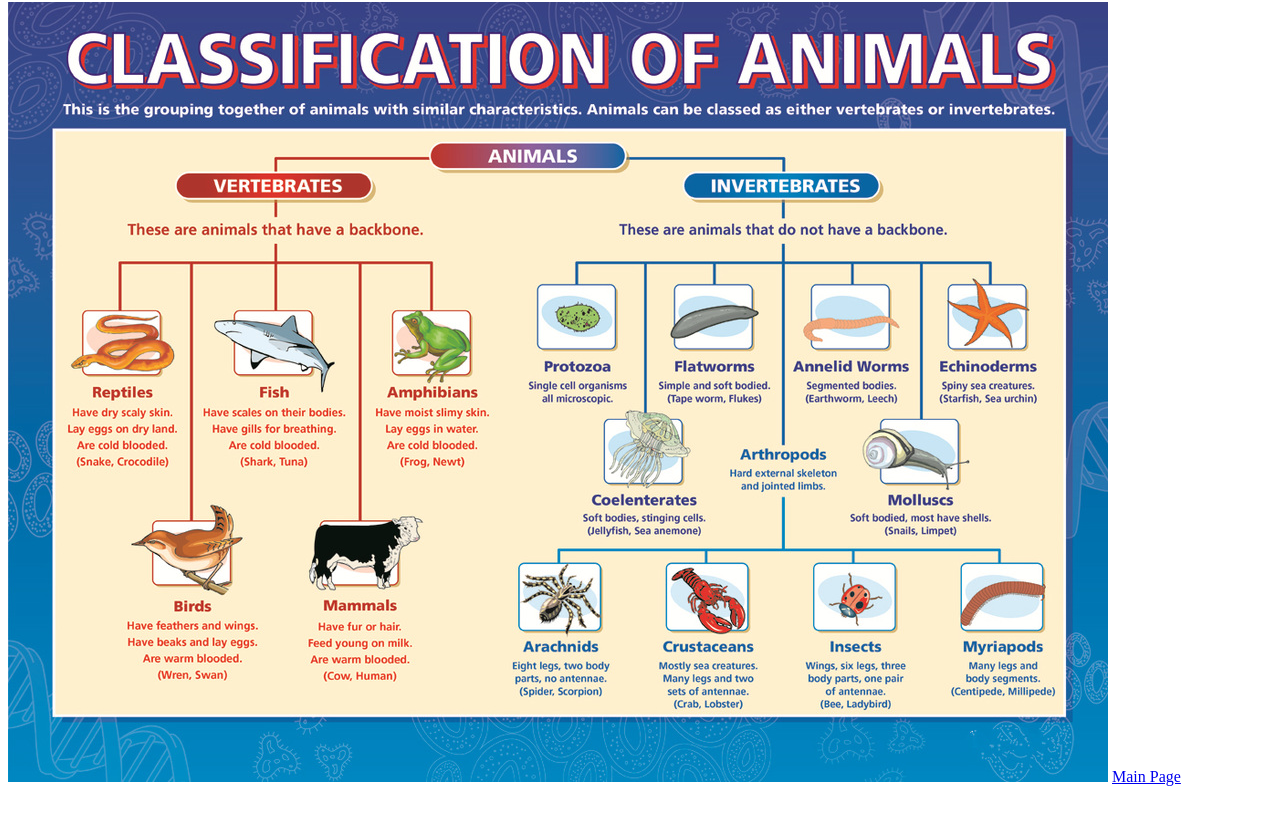
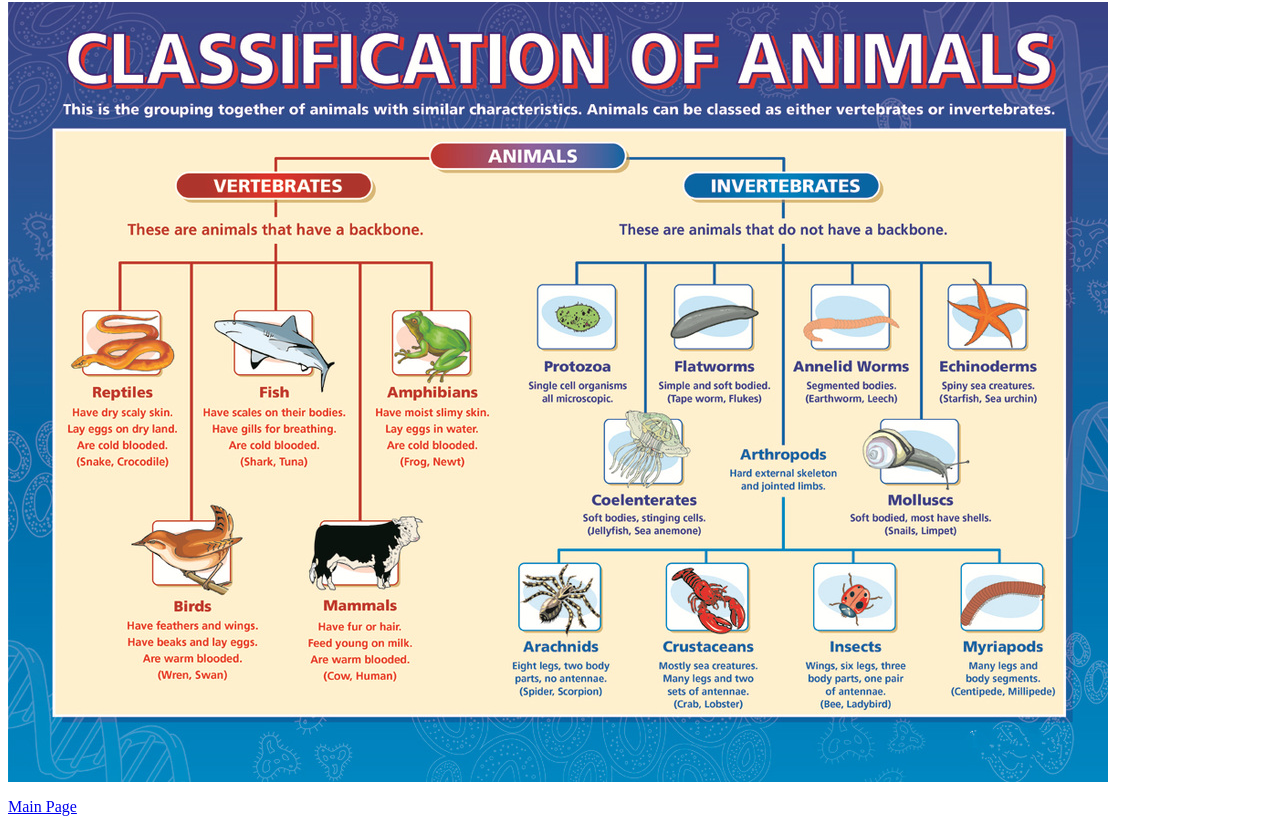
Before and after one commit to 17y1bleejieen/dhs17y1bleejieen.github.io, a plain HTML site: page page2.html in a window 1280 px wide. Shown: the part 411-1243 px from the top of the page. Before the commit the page ends 1205 px from the top, so only its background shows below. Drawn offline with Linux system fonts and the light colour scheme.

Commit message:
Update page2.html

```diff
--- a/page2.html
+++ b/page2.html
@@ -11,6 +11,6 @@
 <p> I learnt more about biology and realised that the animal kingdom had many different phylia and species.  </p>
 <p> These animals are grouped into two major groups which are veterbrates and inverterbrates. </p>
 <img src="Animals Grouping.jpg"/>
-<a href="index.html"> Main Page </a>
-</body>
+  <p> <a href="index.html"> Main Page </a></p>
+  </body>
 </html>
```
